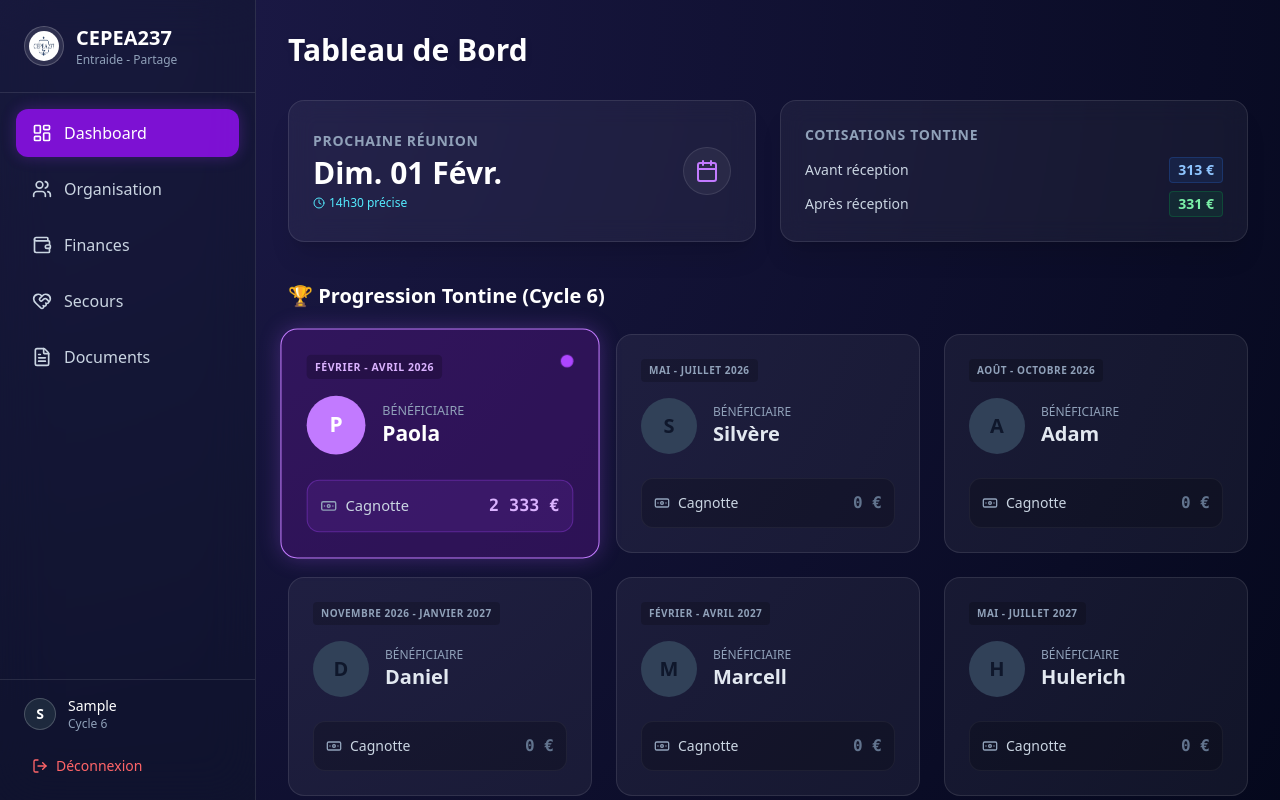
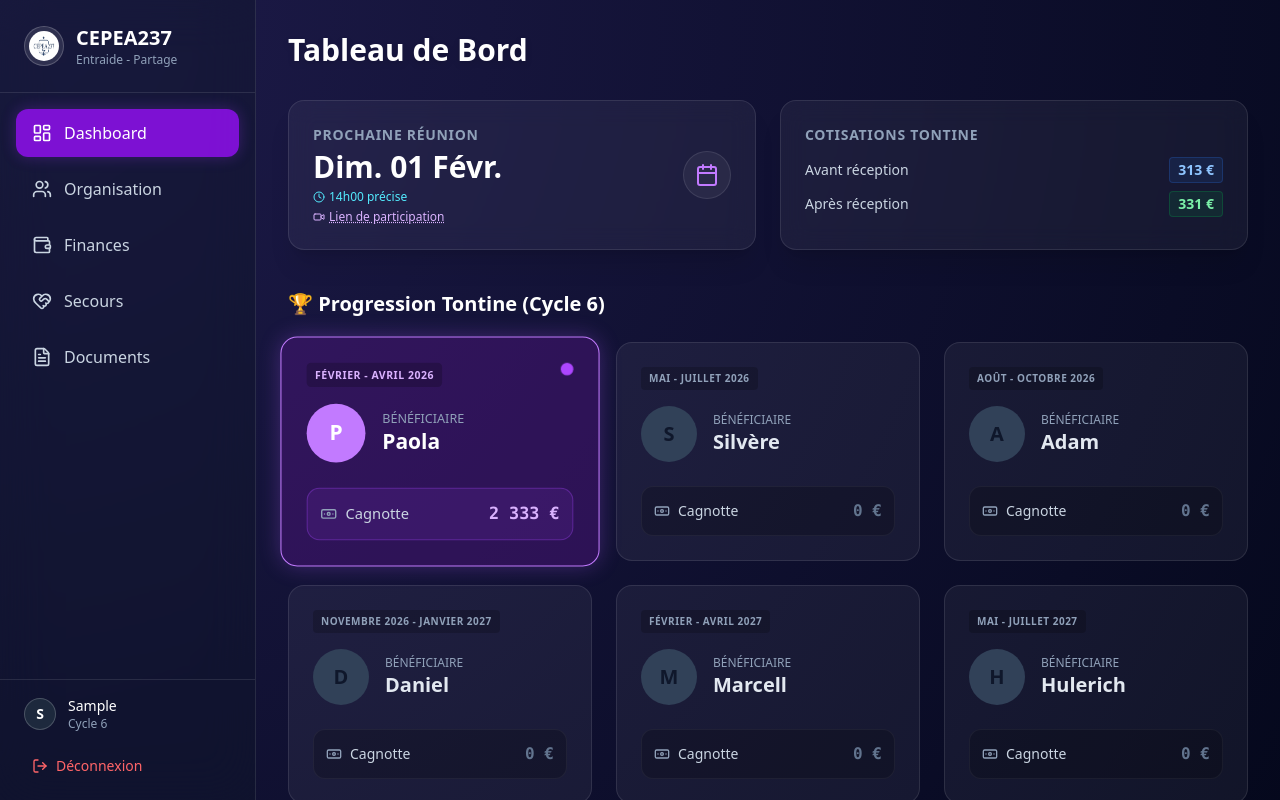
Before and after one commit to nemgp/CEPEA237, a React (Vite) app: page /login in a window 1280 px wide. Both pictures are taken after typing "Sample" into the empty fields and a click on the button "Se connecter". Shown: the top 800 px of the page. Built offline with nearby package versions, Linux system fonts and the light colour scheme.

Commit message:
Update meeting time to 14h00 and add Google Meet link

```diff
--- a/src/pages/Dashboard.tsx
+++ b/src/pages/Dashboard.tsx
@@ -1,4 +1,4 @@
-import { Calendar, CheckCircle, Clock, Banknote } from 'lucide-react';
+import { Calendar, CheckCircle, Clock, Banknote, Video } from 'lucide-react';
 
 const MEMBERS = ['Paola', 'Silvère', 'Adam', 'Daniel', 'Marcell', 'Hulerich', 'Yvan', 'Boris'];
 const START_MONTH = 1; // Février (0-indexed)
@@ -20,15 +20,15 @@ function getNextMeetingDate() {
 
     // 1er Dimanche du mois actuel
     const meetingThisMonth = getFirstSunday(currentYear, currentMonth);
-    // On met la réunion à 14h30 pour comparer correctement si c'est passé dans la journée
-    meetingThisMonth.setHours(14, 30, 0, 0);
+    // On met la réunion à 14h00 pour comparer correctement si c'est passé dans la journée
+    meetingThisMonth.setHours(14, 0, 0, 0);
 
     if (now < meetingThisMonth) {
         return meetingThisMonth;
     } else {
         // Sinon c'est le mois prochain
         const meetingNextMonth = getFirstSunday(currentYear, currentMonth + 1);
-        meetingNextMonth.setHours(14, 30, 0, 0);
+        meetingNextMonth.setHours(14, 0, 0, 0);
         return meetingNextMonth;
     }
 }
@@ -93,7 +93,12 @@ export default function Dashboard() {
                     <div>
                         <h2 className="text-sm font-semibold mb-1 text-slate-400 uppercase tracking-wider">Prochaine Réunion</h2>
                         <p className="text-3xl font-bold text-white capitalize">{nextMeetingStr}</p>
-                        <p className="text-xs text-cyan-300 mt-1 flex items-center gap-1"><Clock size={12} /> 14h30 précise</p>
+                        <div className="flex flex-col gap-1 mt-1">
+                            <p className="text-xs text-cyan-300 flex items-center gap-1"><Clock size={12} /> 14h00 précise</p>
+                            <a href="https://meet.google.com/mxu-rupw-qdi" target="_blank" rel="noopener noreferrer" className="text-xs text-purple-300 hover:text-purple-200 flex items-center gap-1 transition-colors underline decoration-dotted">
+                                <Video size={12} /> Lien de participation
+                            </a>
+                        </div>
                     </div>
                     <div className="w-12 h-12 bg-white/5 rounded-full flex items-center justify-center border border-white/10">
                         <Calendar className="text-purple-400" />
```
